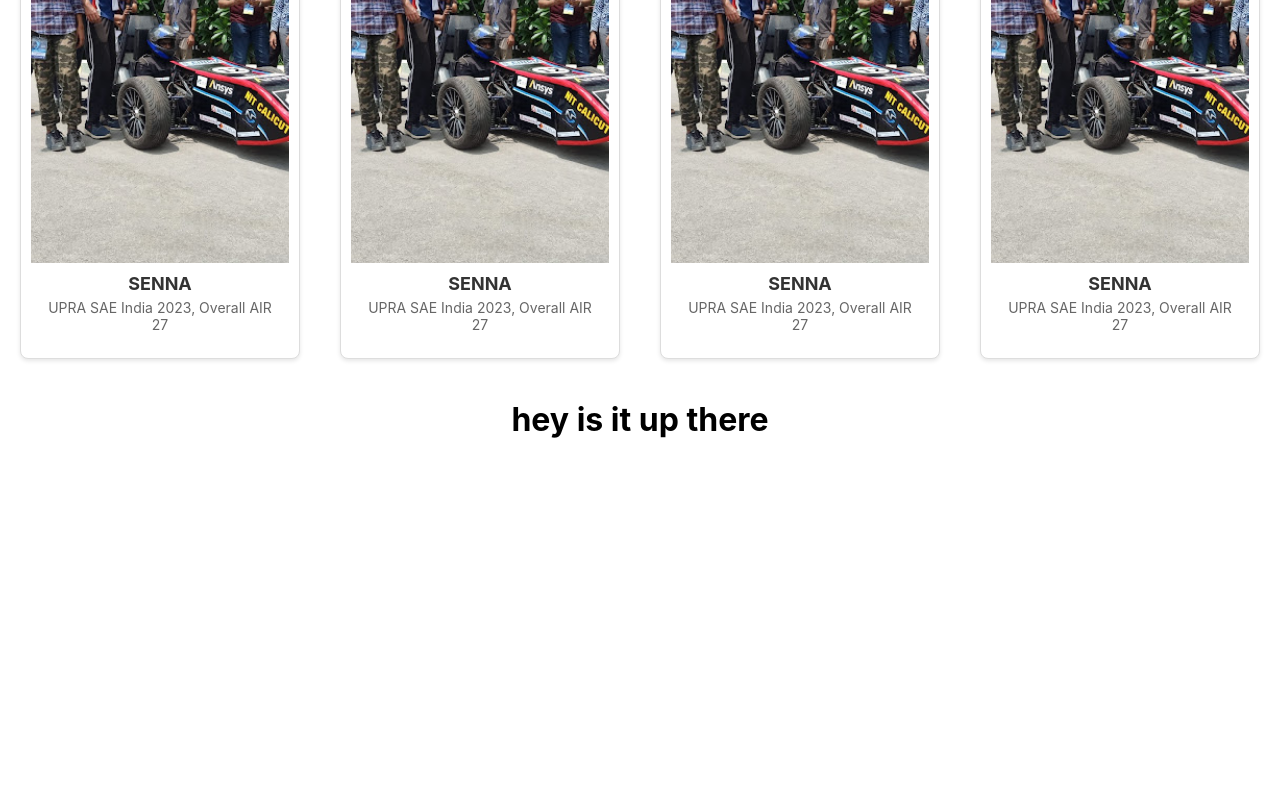
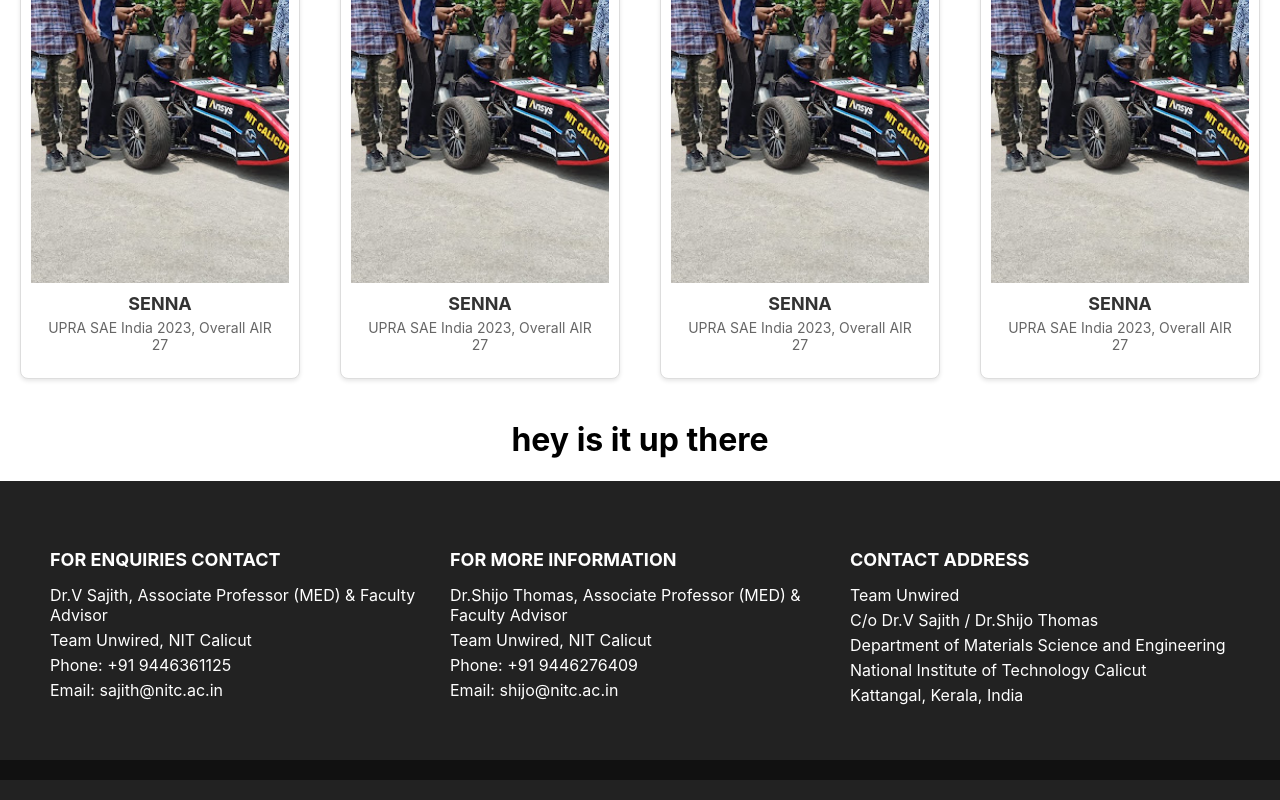
Before and after one commit to sanad4k/try, a React app: page / in a window 1280 px wide. Shown: the part 263-1063 px from the top of the page. Before the commit the page ends 800 px from the top, so only its background shows below. Built offline with nearby package versions, Linux system fonts and the light colour scheme.

Commit message:
added a decent footer

```diff
--- a/package.json
+++ b/package.json
@@ -4,6 +4,10 @@
   "private": true,
   "dependencies": {
     "@babel/core": "^7.16.0",
+    "@fortawesome/fontawesome-svg-core": "^6.6.0",
+    "@fortawesome/free-brands-svg-icons": "^6.6.0",
+    "@fortawesome/free-solid-svg-icons": "^6.6.0",
+    "@fortawesome/react-fontawesome": "^0.2.2",
     "@pmmmwh/react-refresh-webpack-plugin": "^0.5.3",
     "@svgr/webpack": "^5.5.0",
     "@testing-library/jest-dom": "^5.17.0",
--- a/src/App.js
+++ b/src/App.js
@@ -1,13 +1,14 @@
 import './App.css';
 import Navbar from './components/navbar'
 import Card from './components/card'
+import Footer from './components/footer';
 // import car from'./photos/senna.jpg'
 
 function App() {
   return (
     <div className="App">
       <Navbar />
-      <div className='title-1'></div>
+      <div className='title-1'>projects</div>
       <div className='parent'>
         <Card src='/photos/senna.jpg' />
         <Card src='/photos/senna.jpg' />
@@ -15,7 +16,7 @@
         <Card src='/photos/senna.jpg' />
       </div>
       <h1>hey is it up there</h1>
-      {/* <img src={car} alt='car here man'/> */}
+      <Footer/>
     </div>
   );
 }
--- /dev/null
+++ b/src/components/Footer.css
@@ -0,0 +1,63 @@
+.footer {
+    background-color: #222;
+    color: #fff;
+    padding: 20px 0;
+    text-align: center;
+  }
+
+  .footer-container {
+    display: flex;
+    justify-content: space-around;
+    flex-wrap: wrap;
+    max-width: 1200px;
+    margin: 0 auto;
+    padding: 20px;
+  }
+
+  .footer-section {
+    flex: 1;
+    min-width: 250px;
+    margin: 10px;
+    text-align: left;
+  }
+
+  .footer-section h3 {
+    margin-bottom: 15px;
+    font-size: 18px;
+    text-transform: uppercase;
+  }
+
+  .footer-section p {
+    margin: 5px 0;
+  }
+
+  .footer-section a {
+    color: #fff;
+    text-decoration: none;
+    transition: color 0.3s;
+  }
+
+  .footer-section a:hover {
+    color: #ff6347; /* Hover color */
+  }
+
+  .footer-bottom {
+    background-color: #111;
+    padding: 10px 0;
+    margin-top: 20px;
+  }
+
+  .footer-bottom p {
+    margin: 0;
+  }
+
+  @media screen and (max-width: 768px) {
+    .footer-container {
+      flex-direction: column;
+      text-align: center;
+    }
+
+    .footer-section {
+      margin: 20px 0;
+    }
+  }
--- /dev/null
+++ b/src/components/footer.js
@@ -0,0 +1,38 @@
+import React from 'react';
+import './Footer.css';
+
+const Footer = () => {
+  return (
+    <footer className="footer">
+      <div className="footer-container">
+        <div className="footer-section">
+          <h3>For Enquiries Contact</h3>
+          <p>Dr.V Sajith, Associate Professor (MED) & Faculty Advisor</p>
+          <p>Team Unwired, NIT Calicut</p>
+          <p>Phone: +91 9446361125</p>
+          <p>Email: <a href="mailto:sajith@nitc.ac.in">sajith@nitc.ac.in</a></p>
+        </div>
+        <div className="footer-section">
+          <h3>For More Information</h3>
+          <p>Dr.Shijo Thomas, Associate Professor (MED) & Faculty Advisor</p>
+          <p>Team Unwired, NIT Calicut</p>
+          <p>Phone: +91 9446276409</p>
+          <p>Email: <a href="mailto:shijo@nitc.ac.in">shijo@nitc.ac.in</a></p>
+        </div>
+        <div className="footer-section">
+          <h3>Contact Address</h3>
+          <p>Team Unwired</p>
+          <p>C/o Dr.V Sajith / Dr.Shijo Thomas</p>
+          <p>Department of Materials Science and Engineering</p>
+          <p>National Institute of Technology Calicut</p>
+          <p>Kattangal, Kerala, India</p>
+        </div>
+      </div>
+      <div className="footer-bottom">
+
+      </div>
+    </footer>
+  );
+}
+
+export default Footer;
--- a/src/components/navbar.css
+++ b/src/components/navbar.css
@@ -21,7 +21,7 @@
 .menuItems {
     display: flex;
     gap: 15px;
-    font-size: large;
+    font-size: 20px;
 }
 
 .menuItems a {
```
Also changed, not shown: 1 other file (tests, documents, lock files or other folders).
